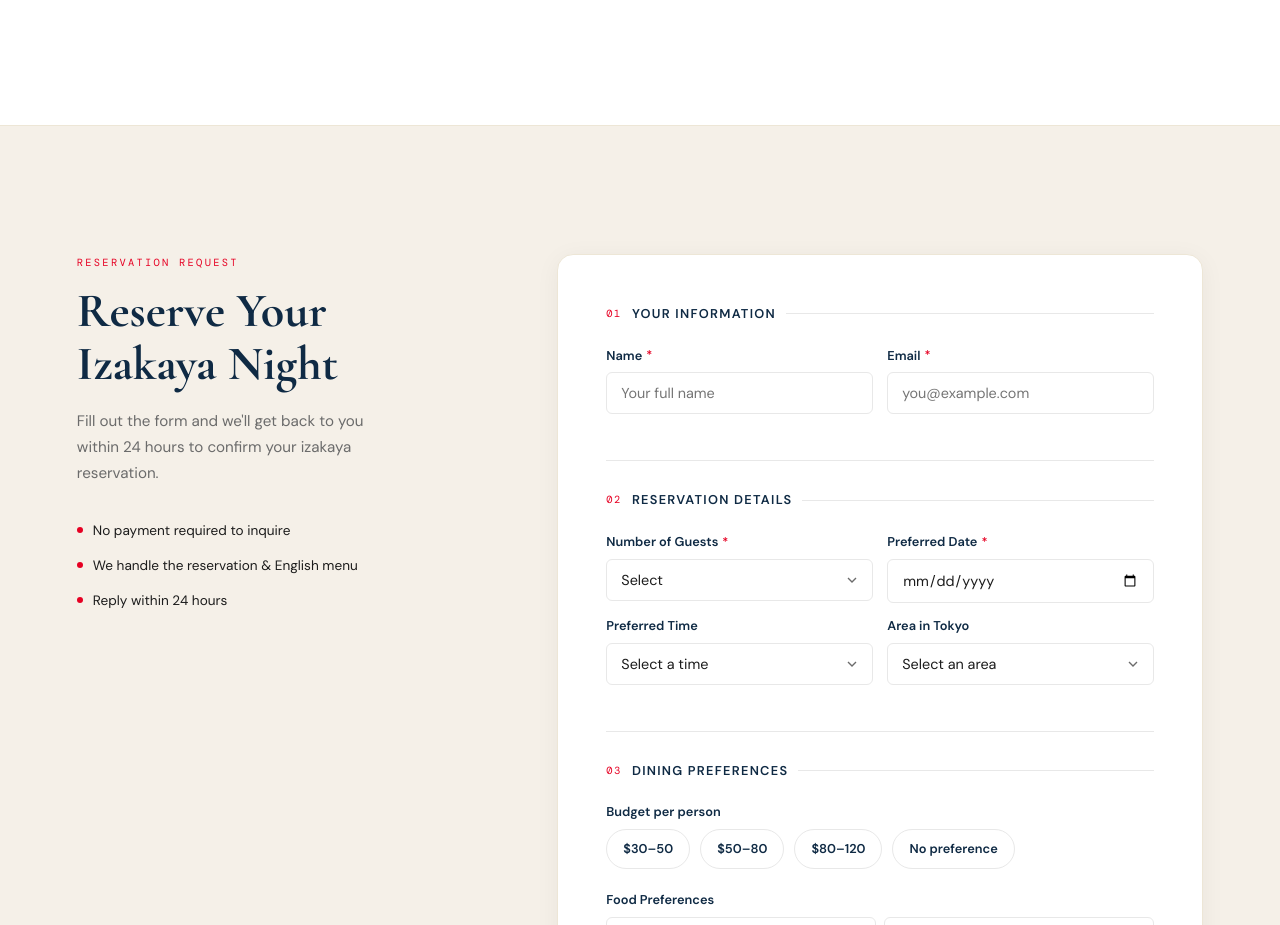
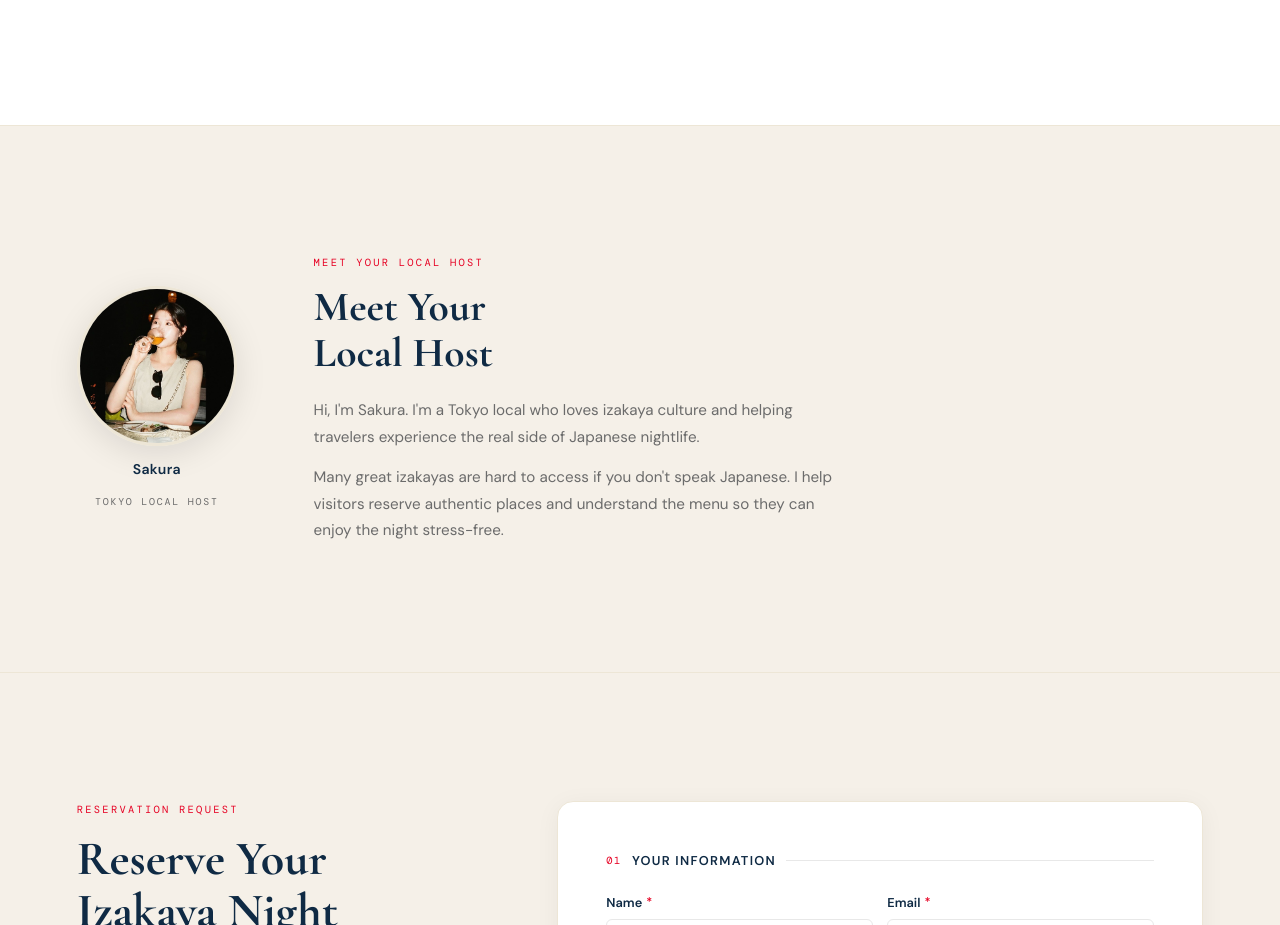
Before and after one commit to sakuranakamura20010330-cmd/izakaya-experience-lp, a plain HTML site: page index.html in a window 1280 px wide. Shown: the part 7124-8049 px from the top of the page. Drawn offline with nearby package versions, Linux system fonts and the light colour scheme.

Commit message:
Add files via upload

```diff
--- a/index.html
+++ b/index.html
@@ -1395,6 +1395,69 @@ a { text-decoration: none; }
 }
 .reserve__note strong { color: var(--navy); }
 
+/* ── Host section ──────────────────────────────────────── */
+.host-section { background: var(--cream); border-top: 1px solid var(--cream-dark); }
+.host__inner {
+  display: grid;
+  grid-template-columns: auto 1fr;
+  gap: clamp(32px, 6vw, 80px);
+  align-items: center;
+}
+@media (max-width: 700px) {
+  .host__inner { grid-template-columns: 1fr; text-align: center; }
+}
+.host__photo-wrap { display: flex; flex-direction: column; align-items: center; gap: 12px; }
+.host__photo {
+  width: clamp(120px, 18vw, 160px);
+  height: clamp(120px, 18vw, 160px);
+  border-radius: 50%;
+  object-fit: cover;
+  object-position: center top;
+  border: 3px solid var(--cream-dark);
+  box-shadow: 0 8px 32px rgba(0,0,0,.1);
+  display: block;
+  flex-shrink: 0;
+}
+.host__name {
+  font-family: var(--font-sans);
+  font-size: .88rem;
+  font-weight: 600;
+  color: var(--navy);
+  letter-spacing: .02em;
+}
+.host__label {
+  font-family: var(--font-mono);
+  font-size: .62rem;
+  letter-spacing: .18em;
+  text-transform: uppercase;
+  color: var(--gray-mid);
+}
+.host__eyebrow {
+  font-family: var(--font-mono);
+  font-size: .65rem;
+  letter-spacing: .22em;
+  text-transform: uppercase;
+  color: var(--red);
+  margin-bottom: 14px;
+  display: block;
+}
+.host__heading {
+  font-family: var(--font-serif);
+  font-size: clamp(1.8rem, 3.5vw, 2.6rem);
+  font-weight: 700;
+  color: var(--navy);
+  line-height: 1.1;
+  margin-bottom: 20px;
+}
+.host__body p {
+  font-size: .95rem;
+  color: var(--gray-mid);
+  line-height: 1.75;
+  max-width: 520px;
+  margin-bottom: 14px;
+}
+.host__body p:last-child { margin-bottom: 0; }
+
 /* Success state */
 .reserve__success {
   display: none;
@@ -1948,7 +2011,29 @@ a { text-decoration: none; }
 </section>
 
 
-<!-- ══ § 8  RESERVATION FORM ══════════════════════════════ -->
+<!-- ══ § 8  HOST ══════════════════════════════════════════ -->
+<section class="host-section section">
+  <div class="wrap">
+    <div class="host__inner reveal">
+
+      <div class="host__photo-wrap">
+        <img src="host-sakura.jpg" alt="Sakura — Tokyo Local Host" class="host__photo" />
+        <div class="host__name">Sakura</div>
+        <div class="host__label">Tokyo Local Host</div>
+      </div>
+
+      <div class="host__body">
+        <span class="host__eyebrow">Meet Your Local Host</span>
+        <h2 class="host__heading">Meet Your<br>Local Host</h2>
+        <p>Hi, I'm Sakura. I'm a Tokyo local who loves izakaya culture and helping travelers experience the real side of Japanese nightlife.</p>
+        <p>Many great izakayas are hard to access if you don't speak Japanese. I help visitors reserve authentic places and understand the menu so they can enjoy the night stress-free.</p>
+      </div>
+
+    </div>
+  </div>
+</section>
+
+<!-- ══ § 9  RESERVATION FORM ══════════════════════════════ -->
 <section class="reserve-section section" id="reserve">
   <div class="wrap">
     <div class="reserve__inner">
```
Also changed, not shown: host-sakura.jpg (added).
